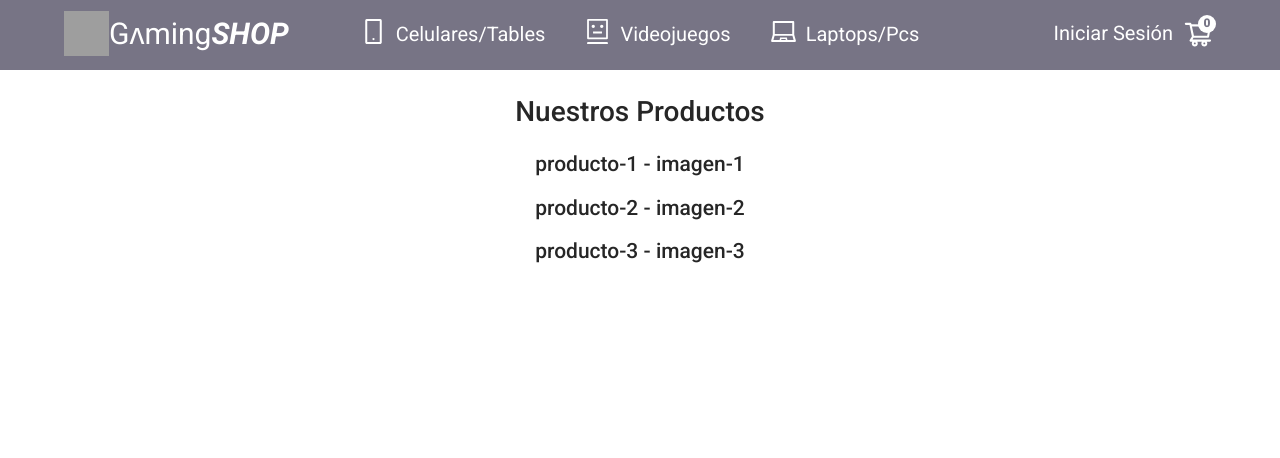
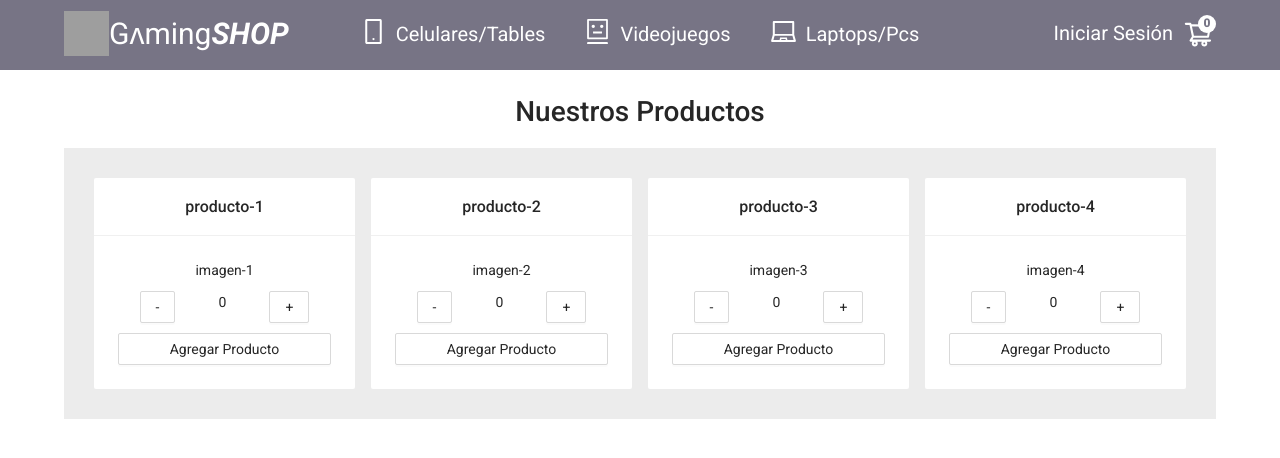
Before and after one commit to Cariasr2021/e-commerce-PF-Arias_Cesar, a React (Create React App) app: page / in a window 1280 px wide. Shown: the top 458 px of the page. Built offline with nearby package versions, Linux system fonts and the light colour scheme; grey boxes are pictures that could not be loaded.

Commit message:
añadiendo componente ItemCount.jsx

```diff
--- a/src/App.jsx
+++ b/src/App.jsx
@@ -2,29 +2,12 @@ import { Fragment } from "react";
 import ItemListContainer from "./components/ItemListContainer";
 import NavBar from "./components/NavBar";
 
-const datos = [
-  {
-      id: 1,
-      nombre: 'producto-1',
-      imagen: 'imagen-1'
-  },
-  {
-      id: 2,
-      nombre: 'producto-2',
-      imagen: 'imagen-2'
-  },
-  {
-      id: 3,
-      nombre: 'producto-3',
-      imagen: 'imagen-3'
-  }
-]
 
 function App() {
   return (
     <Fragment>
       <NavBar />
-      <ItemListContainer datos={datos}/>
+      <ItemListContainer/>
     </Fragment>
   );
 }
--- /dev/null
+++ b/src/components/ItemCount.jsx
@@ -0,0 +1,43 @@
+import React, { Fragment, useState } from "react";
+import { message, Button } from "antd";
+
+const ItemCount = (stock) => {
+  const [count, setCount] = useState(0);
+
+  const mensaje = () => {
+    if (count > 0) {
+      message.success(`Producto agregado exitosamente: ${count}`);
+    } else {
+      message.error(`No ha agregado ningún producto: ${count}`);
+    }
+  };
+  const sumarContador = () => {
+    if (count === stock.stock) {
+      return;
+    }
+    setCount(count + 1);
+  };
+
+  const restarContador = () => {
+    if (count === 0) {
+      return;
+    }
+    setCount(count - 1);
+  };
+
+  const agregarProducto = () => {
+    stock.onAdd(count);
+  };
+  return (
+    <Fragment>
+      <div className="card-contador">
+        <Button onClick={restarContador}>-</Button>
+        <span>{count}</span>
+        <Button onClick={sumarContador}>+</Button>
+      </div>
+      <Button onClick={mensaje}>Agregar Producto</Button>
+    </Fragment>
+  );
+};
+
+export default ItemCount;
--- a/src/components/ItemListContainer.jsx
+++ b/src/components/ItemListContainer.jsx
@@ -1,17 +1,61 @@
-import React from 'react'
+import React from "react";
+import { Card, Col, Row, Button } from "antd";
+import ItemCount from "./ItemCount";
 
-const ItemListContainer = (props) => {
+const datos = [
+  {
+    id: 1,
+    nombre: "producto-1",
+    imagen: "imagen-1",
+    stock: 10,
+  },
+  {
+    id: 2,
+    nombre: "producto-2",
+    imagen: "imagen-2",
+    stock: 8,
+  },
+  {
+    id: 3,
+    nombre: "producto-3",
+    imagen: "imagen-3",
+    stock: 12,
+  },
+  {
+    id: 4,
+    nombre: "producto-4",
+    imagen: "imagen-4",
+    stock: 15,
+  }
+];
 
+// console.log(datos)
+const ItemListContainer = () => {
+
+  const onAdd = (count) =>{
+    console.log(`producto agregado`,count)
+  }
   return (
-    <div className='itemListContainer'>
-        <h1>Nuestros Productos</h1>
-        {
-          props.datos.map((item) =>
-          <h2 key={item.id}>{item.nombre} - {item.imagen}</h2>
-          )
-        }
+    <div className="itemListContainer">
+      <h1>Nuestros Productos</h1>
+      <div className="site-card-wrapper container">
+        <Row gutter={[16, 24]}>
+          {datos.map((item) => (
+            <Col xs={{ span: 24 }} md={{ span: 12 }} lg={{ span: 6 }} key={item.id} >
+              <Card title={item.nombre} bordered={false} >
+                <div className="card-producto" >
+                  {item.imagen}
+                  <ItemCount stock={item.stock} onAdd={onAdd}/>
+
+                </div>
+              </Card>
+            </Col>
+          ))}
+        </Row>
+
+      </div>
     </div>
-  )
-}
+  );
+};
 
-export default ItemListContainer
+export default ItemListContainer;
--- a/src/components/NavBar.jsx
+++ b/src/components/NavBar.jsx
@@ -1,69 +1,101 @@
-import React, {useState} from 'react';
-import { Menu, Button, Drawer} from 'antd';
-import { MobileOutlined, RobotOutlined, LaptopOutlined, MenuOutlined } from '@ant-design/icons';
-import 'antd/dist/antd.css';
-import CartWidget from './CartWidget';
+import React, { useState } from "react";
+import { Menu, Button, Drawer } from "antd";
+import {
+  MobileOutlined,
+  RobotOutlined,
+  LaptopOutlined,
+  MenuOutlined,
+} from "@ant-design/icons";
+import "antd/dist/antd.css";
+import CartWidget from "./CartWidget";
 
 const { SubMenu, Item } = Menu;
 
 const NavBar = () => {
-
   const [visible, setVisible] = useState(false);
-    const verDrawer = () =>{
+  const verDrawer = () => {
     setVisible(true);
-    }
-    const onClose = () =>{
+  };
+  const onClose = () => {
     setVisible(false);
-    }
+  };
   return (
-    <header className='header'>
-        <nav className='nav-bar'>
-
-
-        <div className='nav-main'>
-
-                    <div className='left'>
-                            <a href="# " className='logo-main'>
-                                <img className='img-logo' src="https://i.ibb.co/r0vbQ7F/logo-main.png" alt="logo" />
-                                <p>Gʌming<span>SHOP</span></p>
+    <header className="header">
+      <nav className="container">
+        <div className="nav-main">
+          <div className="left">
+            <a href="# " className="logo-main">
+              <img
+                className="img-logo"
+                src="https://i.ibb.co/r0vbQ7F/logo-main.png"
+                alt="logo"
+              />
+              <p>
+                Gʌming<span>SHOP</span>
+              </p>
             </a>
           </div>
 
-                    <Menu mode='horizontal' className='center'>
-                        <Item key='cel' className='hover-item-nav' icon={<MobileOutlined className='icon-size'/>}>
+          <Menu mode="horizontal" className="center">
+            <Item
+              key="cel"
+              className="hover-item-nav"
+              icon={<MobileOutlined className="icon-size" />}
+            >
               Celulares/Tables
             </Item>
-                        <Item key='games' className='hover-item-nav' icon={<RobotOutlined className='icon-size'/>} >
+            <Item
+              key="games"
+              className="hover-item-nav"
+              icon={<RobotOutlined className="icon-size" />}
+            >
               Videojuegos
             </Item>
-                        <Item key='pcs' className='hover-item-nav' icon={<LaptopOutlined className='icon-size'/>} >
+            <Item
+              key="pcs"
+              className="hover-item-nav"
+              icon={<LaptopOutlined className="icon-size" />}
+            >
               Laptops/Pcs
             </Item>
           </Menu>
 
-                    <div className='button-center'>
-                        <Button onClick={verDrawer} className='btn-menu'><MenuOutlined className='icon-size' /></Button>
-                        <Drawer title='Nuestras Categorías'  placement='right' onClose={onClose} visible={visible} >
-                            <div className='drawer-contenido'>
-                                <a className='drawer-link' href="# "> <MobileOutlined /> Celulares/Tables</a>
-                                <a className='drawer-link' href="# "> <RobotOutlined /> Videojuegos</a>
-                                <a className='drawer-link' href="# "> <LaptopOutlined /> Laptops/Pcs</a>
-                                <button className='drawer-login'>Iniciar Sesión</button>
+          <div className="button-center">
+            <Button onClick={verDrawer} className="btn-menu">
+              <MenuOutlined className="icon-size" />
+            </Button>
+            <Drawer
+              title="Nuestras Categorías"
+              placement="right"
+              onClose={onClose}
+              visible={visible}
+            >
+              <div className="drawer-contenido">
+                <a className="drawer-link" href="# ">
+                  {" "}
+                  <MobileOutlined /> Celulares/Tables
+                </a>
+                <a className="drawer-link" href="# ">
+                  {" "}
+                  <RobotOutlined /> Videojuegos
+                </a>
+                <a className="drawer-link" href="# ">
+                  {" "}
+                  <LaptopOutlined /> Laptops/Pcs
+                </a>
+                <button className="drawer-login">Iniciar Sesión</button>
               </div>
             </Drawer>
           </div>
 
-                     <div className='right'>
-                        <button className='btn-login'>Iniciar Sesión</button>
+          <div className="right">
+            <button className="btn-login">Iniciar Sesión</button>
             <CartWidget />
           </div>
-
-
-
         </div>
       </nav>
     </header>
-  )
-}
+  );
+};
 
-export default NavBar
+export default NavBar;
--- a/src/index.css
+++ b/src/index.css
@@ -12,7 +12,7 @@
   height: 70px !important;
   background-color: #211d399c;
 }
-.nav-bar{
+.container{
   max-width: 1300px;
   margin: 0 auto;
   width: 90%;
@@ -224,3 +224,19 @@ align-items: center !important;
   text-align: center;
   margin-top: 20px;
 }
+
+
+.site-card-wrapper {
+  padding: 30px;
+  background: #ececec;
+}
+
+.card-producto{
+  display: flex;
+  flex-direction: column;
+  gap: 10px;
+}
+.card-contador{
+  display: flex;
+  justify-content: space-around;
+}
```
Lines whose indentation alone changed are shown as unchanged.
